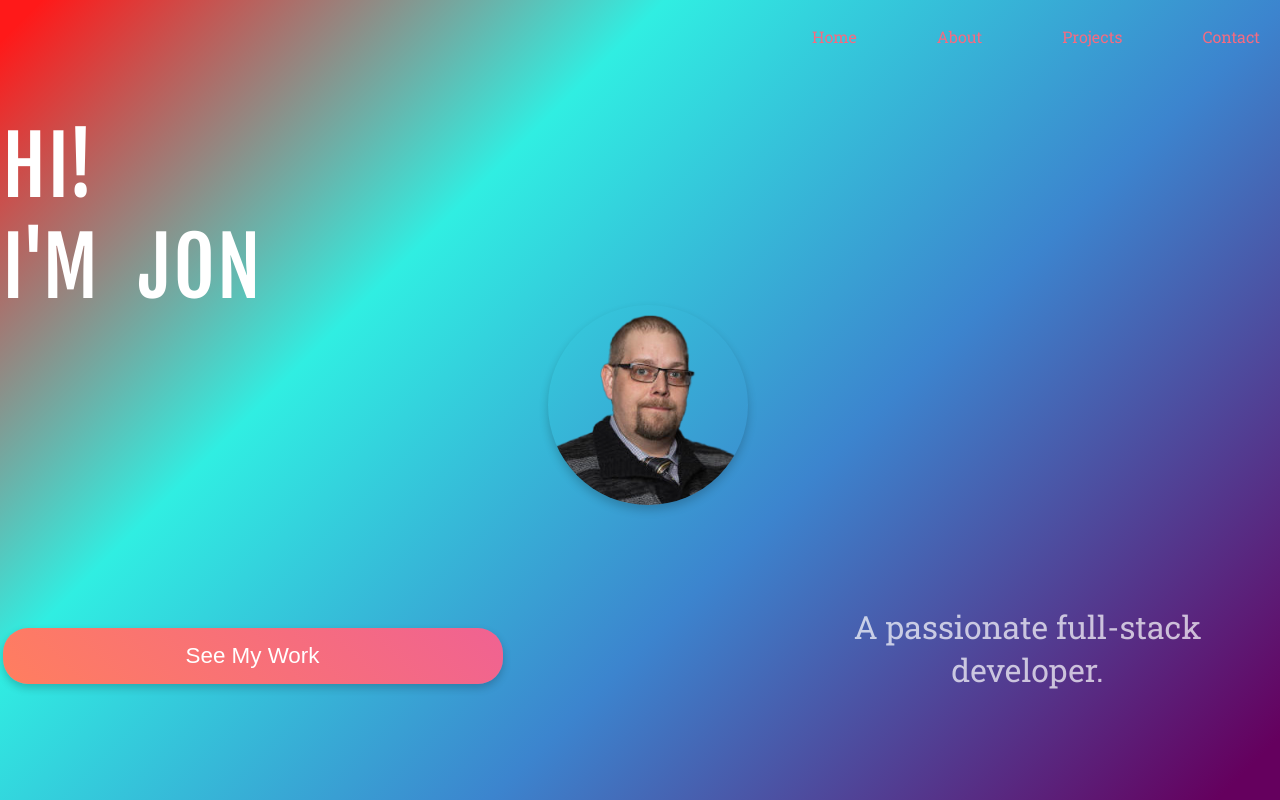
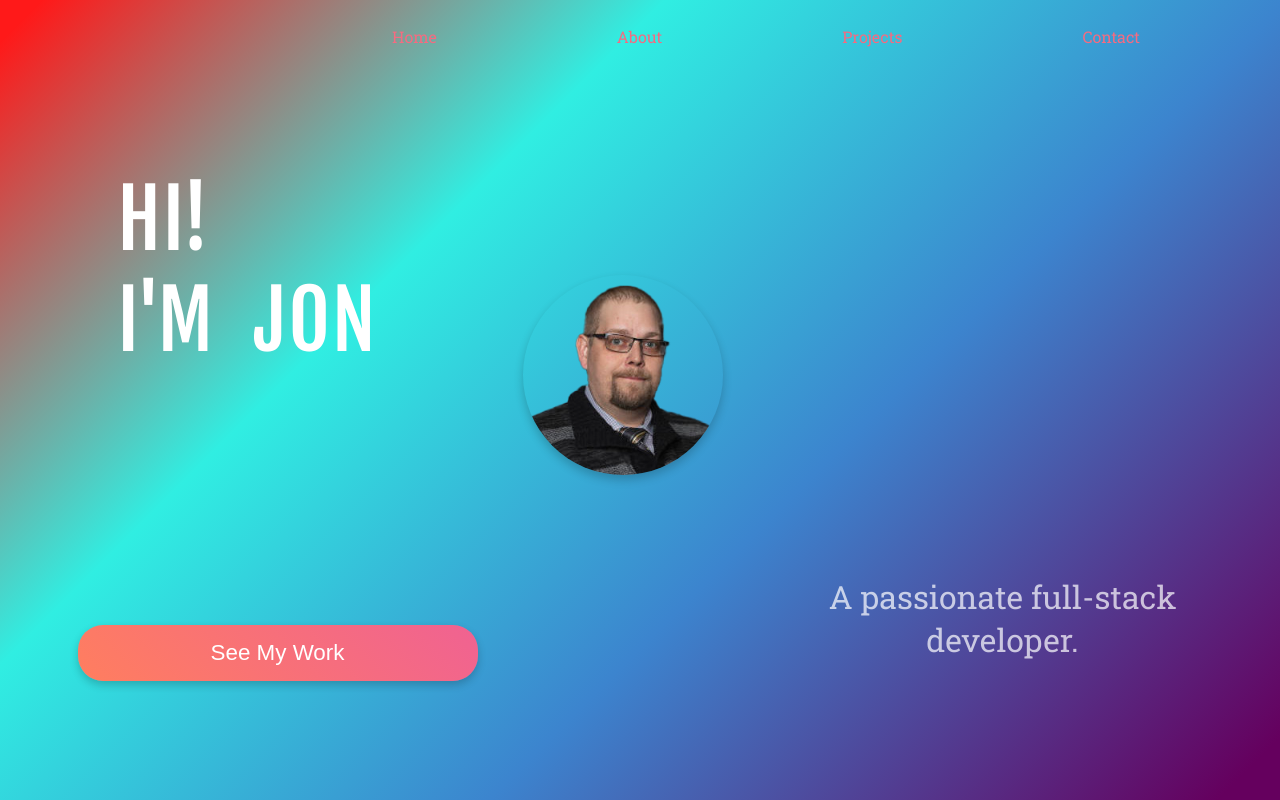
Before and after one commit to happyCoder85/react-dev-portfolio, a React (Create React App) app: page / in a window 1280 px wide. Shown: the top 800 px of the page. Built offline with nearby package versions, Linux system fonts and the light colour scheme.

Commit message:
Fixed hero orientation

```diff
--- a/src/App.css
+++ b/src/App.css
@@ -90,27 +90,29 @@ h1, h2, h3, h4, h5, h6 {
     position: fixed;
     top: 0;
     left: 0;
-    height: 60px;
-    z-index: 10;
-    transition: background-color 0.3s ease;
-    overflow: hidden;
+    width: 100%;
     display: flex;
+    justify-content: center;
 }
+
 .header.scrolling {
     background-color: rgba(0, 0, 0, 0.8);
     pointer-events: auto;
 }
+
+.header nav {
+    display: flex;
+}
+
 .header ul {
     display: flex;
     list-style: none;
-    margin-left: -20px;
-    width: 100%;
-
-
+    justify-content: center;
+    margin-left: -40px;
 }
 
 .header ul li {
-    padding: 10px 30px;
+    padding: 20px;
     color: #f56b81;
     transition: transform 0.3s ease-in-out;
 }
@@ -119,7 +121,6 @@ h1, h2, h3, h4, h5, h6 {
     text-decoration: none;
     color: #f56b81;
     transition: transform 0.3s ease-in-out;
-
     display: inline-block;
 }
 .header ul li a:hover {
@@ -132,11 +133,11 @@ h1, h2, h3, h4, h5, h6 {
     flex-direction: column;
     align-items: center;
     justify-content: center;
-    height: calc(100vh + 60px);
     text-align: center;
     color: white;
     box-sizing: border-box;
     overflow: hidden;
+    min-height: 100vh;
   }
 
   .hero-content {
@@ -251,8 +252,12 @@ h1, h2, h3, h4, h5, h6 {
     .header ul {
         justify-content: flex-end;
     }
+
     .header ul li {
         padding: 10px 40px;
+    }
+    .header ul li {
+        margin-right: 100px;
     }
 
     /* Hero on Desktop */
@@ -270,15 +275,14 @@ h1, h2, h3, h4, h5, h6 {
         display: flex;
         flex-direction: column;
         height: 100vh;
-        width: 500px;
+        width: 400px;
+        margin-left: 50px;
         justify-content: space-around;
       }
-
       .hero h1 {
         text-align: left;
         font-size: 5em;
-        margin-top: -10px;
-        padding-right: 100px;
+        margin-left: 40px;
         color: white;
         font-weight: 400;
         text-transform: uppercase;
```
